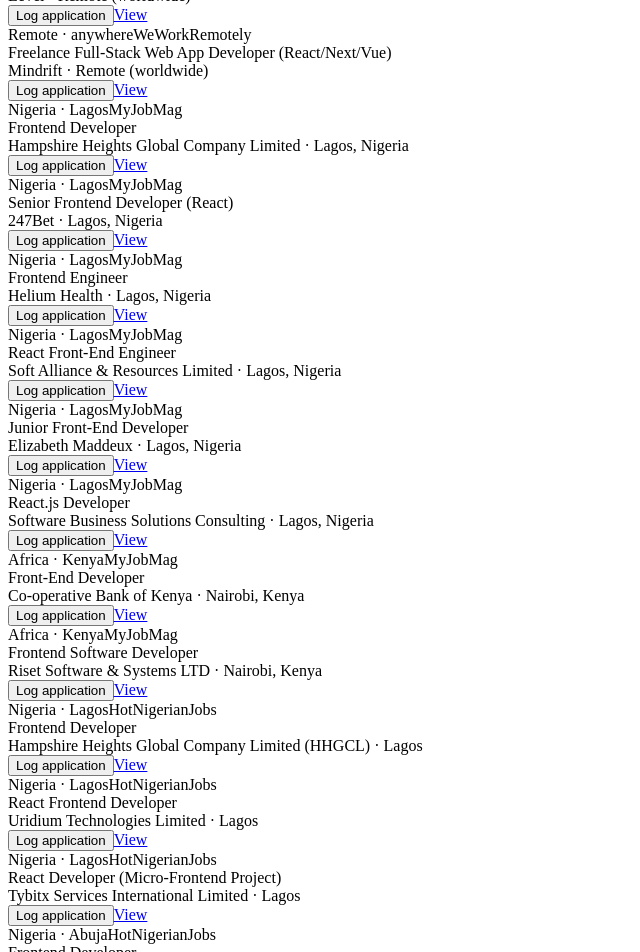
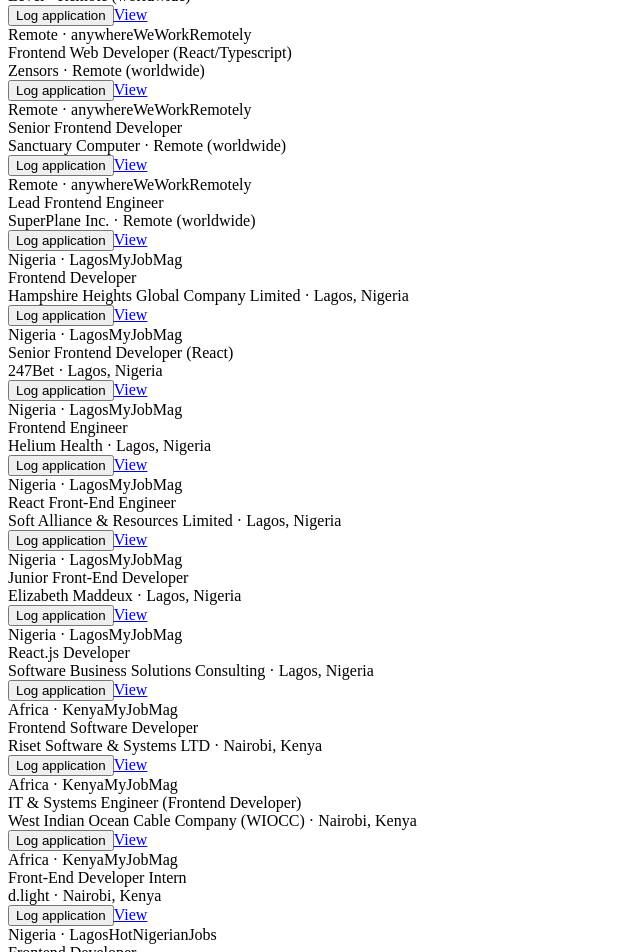
Before and after one commit to odizee/job-tracker, a React (Vite) app: page / in a window 1280 px wide. Shown: the part 860-1812 px from the top of the page, without its empty margins (0-640 px from the left). Built offline with nearby package versions, Linux system fonts and the light colour scheme; the HTML template or start-up script is replaced by a standard one.

Commit message:
Refresh today's picks (2026-09-23)
Sourced from WeWorkRemotely, MyJobMag, and HotNigerianJobs.

Co-Authored-By: Claude Sonnet 5 <noreply@anthropic.com>
Claude-Session: https://claude.ai/code/session_01HrSnTCnVdV8g5rQrv31wu7

```diff
--- a/src/data/picks.js
+++ b/src/data/picks.js
@@ -1,4 +1,4 @@
-// Sourced Sep 22, 2026 from WeWorkRemotely, MyJobMag and HotNigerianJobs.
+// Sourced Sep 23, 2026 from WeWorkRemotely, MyJobMag and HotNigerianJobs.
 // Edit freely — this is just the seed list "Today's picks" starts from.
 export const PICKS = [
   { tag: "Remote · anywhere", source: "WeWorkRemotely", role: "Frontend Developer (React or Vue Experience)", company: "Locally", location: "Remote (worldwide)", link: "https://weworkremotely.com/remote-jobs/locally-frontend-developer-with-react-or-vue-experience" },
@@ -8,21 +8,23 @@ export const PICKS = [
   { tag: "Remote · anywhere", source: "WeWorkRemotely", role: "Frontend Engineer (UI Engineer)", company: "Mobena", location: "Remote (worldwide)", link: "https://weworkremotely.com/remote-jobs/mobena-frontend-engineer" },
   { tag: "Remote · anywhere", source: "WeWorkRemotely", role: "Senior Frontend Developer (React.js / Next.js)", company: "Proxify AB", location: "Remote (worldwide)", link: "https://weworkremotely.com/remote-jobs/proxify-ab-senior-frontend-developer-react-js-next-js-1" },
   { tag: "Remote · anywhere", source: "WeWorkRemotely", role: "Senior Frontend Engineer", company: "Level", location: "Remote (worldwide)", link: "https://weworkremotely.com/remote-jobs/level-senior-frontend-engineer" },
-  { tag: "Remote · anywhere", source: "WeWorkRemotely", role: "Freelance Full-Stack Web App Developer (React/Next/Vue)", company: "Mindrift", location: "Remote (worldwide)", link: "https://weworkremotely.com/remote-jobs/mindrift-freelance-full-stack-web-app-developer-1" },
+  { tag: "Remote · anywhere", source: "WeWorkRemotely", role: "Frontend Web Developer (React/Typescript)", company: "Zensors", location: "Remote (worldwide)", link: "https://weworkremotely.com/remote-jobs/zensors-frontend-web-developer-react-typescript-remote" },
+  { tag: "Remote · anywhere", source: "WeWorkRemotely", role: "Senior Frontend Developer", company: "Sanctuary Computer", location: "Remote (worldwide)", link: "https://weworkremotely.com/remote-jobs/sanctuary-computer-senior-frontend-developer-2" },
+  { tag: "Remote · anywhere", source: "WeWorkRemotely", role: "Lead Frontend Engineer", company: "SuperPlane Inc.", location: "Remote (worldwide)", link: "https://weworkremotely.com/remote-jobs/superplane-inc-lead-frontend-engineer" },
   { tag: "Nigeria · Lagos", source: "MyJobMag", role: "Frontend Developer", company: "Hampshire Heights Global Company Limited", location: "Lagos, Nigeria", link: "https://www.myjobmag.com/job/frontend-developer-hampshire-heights-global-company-limited" },
   { tag: "Nigeria · Lagos", source: "MyJobMag", role: "Senior Frontend Developer (React)", company: "247Bet", location: "Lagos, Nigeria", link: "https://www.myjobmag.com/jobs/senior-frontend-developer-react-at-247bet" },
   { tag: "Nigeria · Lagos", source: "MyJobMag", role: "Frontend Engineer", company: "Helium Health", location: "Lagos, Nigeria", link: "https://www.myjobmag.com/job/frontend-engineer-helium-health-3" },
   { tag: "Nigeria · Lagos", source: "MyJobMag", role: "React Front-End Engineer", company: "Soft Alliance & Resources Limited", location: "Lagos, Nigeria", link: "https://www.myjobmag.com/job/react-front-end-engineer-soft-alliance-amp-resources-limited" },
   { tag: "Nigeria · Lagos", source: "MyJobMag", role: "Junior Front-End Developer", company: "Elizabeth Maddeux", location: "Lagos, Nigeria", link: "https://www.myjobmag.com/job/junior-front-end-developer-elizabeth-maddeux" },
   { tag: "Nigeria · Lagos", source: "MyJobMag", role: "React.js Developer", company: "Software Business Solutions Consulting", location: "Lagos, Nigeria", link: "https://www.myjobmag.com/job/react-js-developer-software-business-solutions-consulting" },
-  { tag: "Africa · Kenya", source: "MyJobMag", role: "Front-End Developer", company: "Co-operative Bank of Kenya", location: "Nairobi, Kenya", link: "https://www.myjobmag.co.ke/job/front-end-developer-co-operative-bank-of-kenya-3" },
   { tag: "Africa · Kenya", source: "MyJobMag", role: "Frontend Software Developer", company: "Riset Software & Systems LTD", location: "Nairobi, Kenya", link: "https://www.myjobmag.co.ke/job/frontend-software-developer-riset-software-systems-ltd" },
+  { tag: "Africa · Kenya", source: "MyJobMag", role: "IT & Systems Engineer (Frontend Developer)", company: "West Indian Ocean Cable Company (WIOCC)", location: "Nairobi, Kenya", link: "https://www.myjobmag.co.ke/job/it-systems-engineer-frontend-developer-west-indian-ocean-cable-company-wiocc-1" },
+  { tag: "Africa · Kenya", source: "MyJobMag", role: "Front-End Developer Intern", company: "d.light", location: "Nairobi, Kenya", link: "https://www.myjobmag.co.ke/job/front-end-developer-intern-d-light" },
   { tag: "Nigeria · Lagos", source: "HotNigerianJobs", role: "Frontend Developer", company: "Hampshire Heights Global Company Limited (HHGCL)", location: "Lagos", link: "https://www.hotnigerianjobs.com/hotjobs/931045/frontend-developer-at-hampshire-heights-global-com.html" },
   { tag: "Nigeria · Lagos", source: "HotNigerianJobs", role: "React Frontend Developer", company: "Uridium Technologies Limited", location: "Lagos", link: "https://www.hotnigerianjobs.com/hotjobs/753454/react-frontend-developer-at-uridium-technologies-l.html" },
   { tag: "Nigeria · Lagos", source: "HotNigerianJobs", role: "React Developer (Micro-Frontend Project)", company: "Tybitx Services International Limited", location: "Lagos", link: "https://www.hotnigerianjobs.com/hotjobs/720717/react-developer-microfrontend-project-at-a-leading.html" },
-  { tag: "Nigeria · Abuja", source: "HotNigerianJobs", role: "Frontend Developer", company: "Team Manager", location: "Utako, Abuja", link: "https://www.hotnigerianjobs.com/hotjobs/803031/frontend-developer-at-team-manager.html" },
-  { tag: "Nigeria · Abuja", source: "HotNigerianJobs", role: "Front-End Developer (Fintech Company)", company: "Jamub Group of Companies", location: "Abuja", link: "https://www.hotnigerianjobs.com/hotjobs/644703/frontend-developer-at-a-fintech-company-jamub-grou.html" },
-  { tag: "Nigeria · Lagos", source: "HotNigerianJobs", role: "Frontend Developer", company: "Infusync Healthcare Limited", location: "Lagos", link: "https://www.hotnigerianjobs.com/hotjobs/323217/frontend-developer-at-infusync-healthcare-limted.html" },
   { tag: "Nigeria · Lagos", source: "HotNigerianJobs", role: "Frontend Engineer (Talent Pool)", company: "Kuda Bank", location: "Lagos", link: "https://www.hotnigerianjobs.com/hotjobs/597565/frontend-engineer-talent-pool-at-kuda-bank.html" },
   { tag: "Nigeria · Lagos", source: "HotNigerianJobs", role: "Front-End Developer", company: "Softcom Limited", location: "Ikeja, Lagos", link: "https://www.hotnigerianjobs.com/hotjobs/341719/frontend-developer-at-softcom-limited.html" },
+  { tag: "Nigeria · Lagos", source: "HotNigerianJobs", role: "Frontend Engineer", company: "Bondee", location: "Lagos", link: "https://www.hotnigerianjobs.com/hotjobs/677635/frontend-engineer-at-bondee.html" },
+  { tag: "Nigeria · Lagos", source: "HotNigerianJobs", role: "Frontend Engineer", company: "OPay Nigeria", location: "Lagos", link: "https://www.hotnigerianjobs.com/hotjobs/423333/frontend-engineer-at-opay-nigeria.html" },
 ];
```
